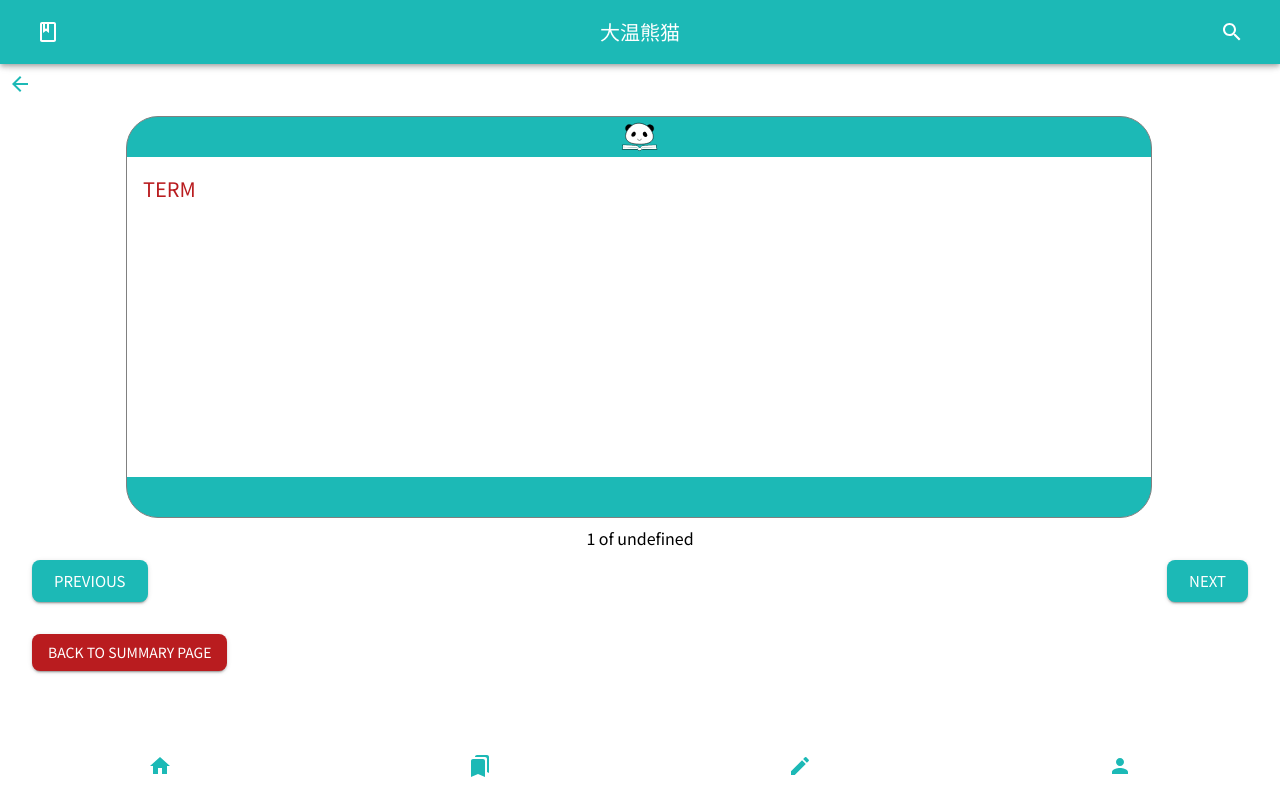
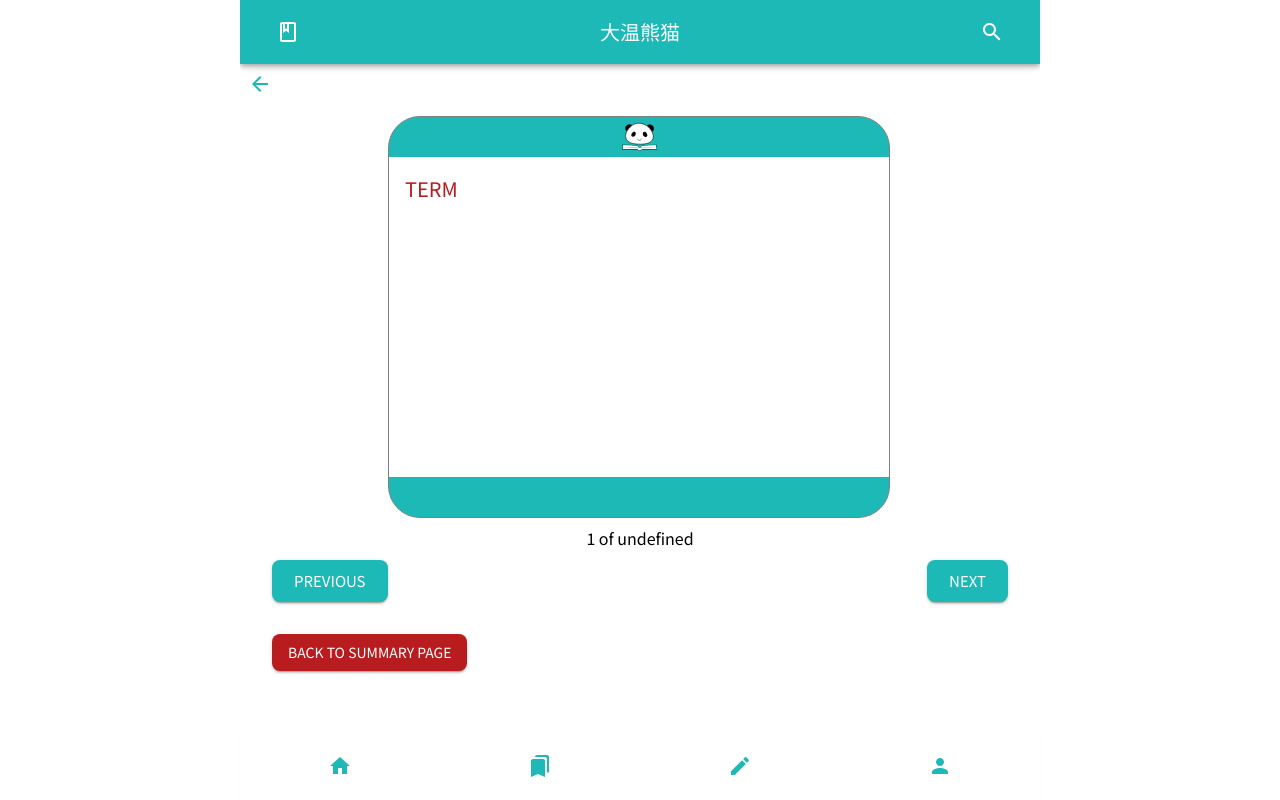
Before and after one commit to de2008de/vanpanda_quiz_card_ui, a React (Create React App) app: page /studyCard/flashcard in a window 1280 px wide. Built offline with nearby package versions, Linux system fonts and the light colour scheme; no server answers; what react-stripe-elements would draw is missing.

Commit message:
Improve styles when using desktop browser

```diff
--- a/src/assets/css/AppShell/AppShell.css
+++ b/src/assets/css/AppShell/AppShell.css
@@ -11,6 +11,12 @@ body {
 
 .AppShell {
     height: calc(100vh - 4rem);
-    overflow-y: scroll;
+    overflow-y: auto;
     overflow-x: hidden;
 }
+
+.AppShell,
+.WCAppFooter {
+    margin: auto;
+    max-width: 800px;
+}
--- a/src/assets/css/AppShell/WCAppFooter.css
+++ b/src/assets/css/AppShell/WCAppFooter.css
@@ -1,6 +1,5 @@
 .WCAppFooter {
     position:fixed;
-    left:0px;
     bottom:0px;
     width:100%;
     display: flex;
--- a/src/assets/css/card/Flashcard.css
+++ b/src/assets/css/card/Flashcard.css
@@ -43,7 +43,8 @@
     transform: rotateY(180deg);
     margin: 0.5rem auto;
     height: 50vh;
-    width: 80vw;
+    width: 90%;
+    max-width: 500px;
 }
 
 .FlashcardContainer.card-flipped {
```
